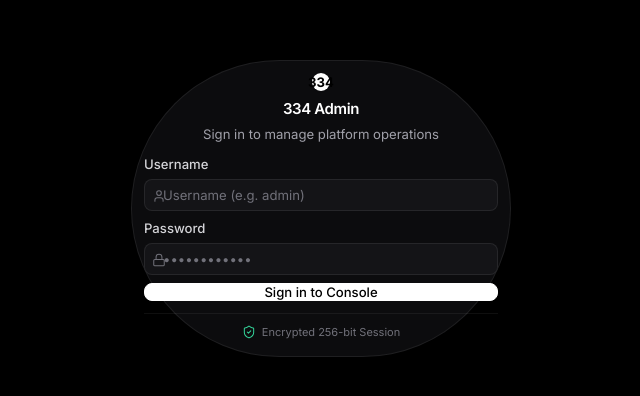
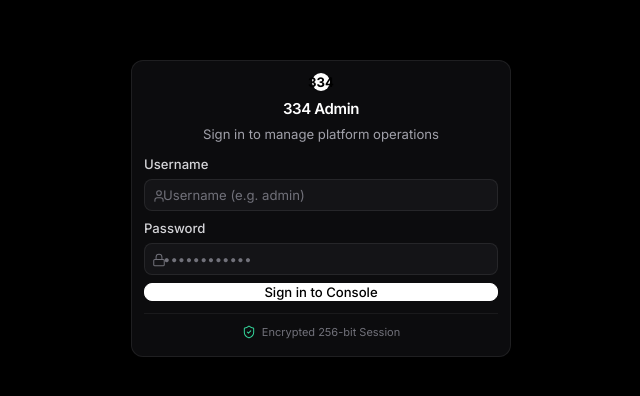
Before and after one commit to satyamsk05/admin.penal, a Next.js app: page /login in a window 1280 px wide. Shown: the part 192-588 px from the top of the page, without its empty margins (319-959 px from the left). Built offline with nearby package versions, Linux system fonts and the light colour scheme.

Commit message:
fix(theme): restore standard borderRadius tokens (xl=12px instead of 9999px pill)

```diff
--- a/tailwind.config.js
+++ b/tailwind.config.js
@@ -59,8 +59,11 @@ module.exports = {
         xs: '4px',
         sm: '6px',
         md: '8px',
-        lg: '12px',
-        xl: '9999px',
+        lg: '10px',
+        xl: '12px',
+        '2xl': '16px',
+        '3xl': '24px',
+        full: '9999px',
       },
       fontSize: {
         xs: ['13.13px', { lineHeight: '18px' }],
```
